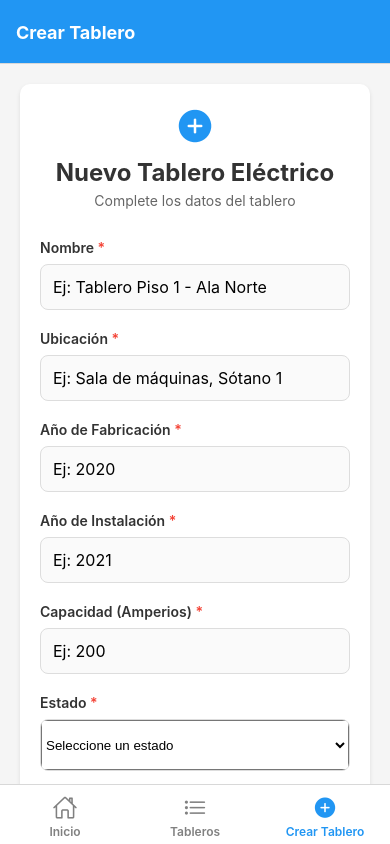
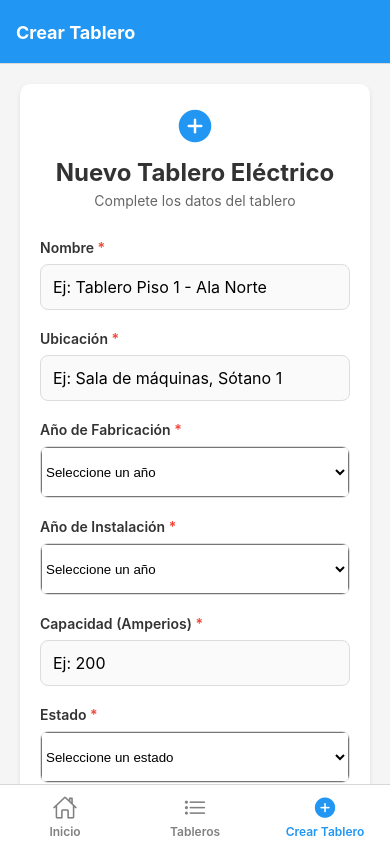
Before and after one commit to danieln3m0/RemsPrueApp, a React Native app: screen /Crear in a window 390 px wide. Built offline with nearby package versions, Linux system fonts and the light colour scheme.

Commit message:
Enhance Tablero management: add numeric field conversion, improve error handling, and update UI for year selection

```diff
--- a/src/controllers/TableroController.js
+++ b/src/controllers/TableroController.js
@@ -29,7 +29,14 @@ class TableroController {
   // POST /tableros/ - Crear un nuevo tablero
   async createTablero(tableroData) {
     try {
-      const tablero = new TableroElectrico(tableroData);
+      // Forzar conversión de campos numéricos
+      const data = {
+        ...tableroData,
+        ano_fabricacion: Number(tableroData.ano_fabricacion),
+        ano_instalacion: Number(tableroData.ano_instalacion),
+        capacidad_amperios: Number(tableroData.capacidad_amperios),
+      };
+      const tablero = new TableroElectrico(data);
       if (!tablero.isValid()) {
         throw new Error('Datos del tablero inválidos. Verifica los campos obligatorios.');
       }
@@ -59,10 +66,13 @@ class TableroController {
   // DELETE /tableros/{tablero_id} - Eliminar un tablero
   async deleteTablero(id) {
     try {
+      console.log(`Llamando DELETE /tableros/${id}`);
       const response = await api.delete(`/tableros/${id}`);
+      console.log('Respuesta DELETE:', response.status, response.data);
       return response.data;
     } catch (error) {
       console.error(`Error al eliminar tablero ${id}:`, error);
+      console.error('Error completo:', error.response?.data);
       throw this.handleError(error);
     }
   }
@@ -71,9 +81,22 @@ class TableroController {
   handleError(error) {
     if (error.response) {
       // Error de respuesta del servidor
-      const message = error.response.data?.detail ||
-                     error.response.data?.message ||
-                     `Error del servidor: ${error.response.status}`;
+      let message = '';
+      if (typeof error.response.data === 'string') {
+        message = error.response.data;
+      } else if (error.response.data?.detail) {
+        message = error.response.data.detail;
+      } else if (error.response.data?.message) {
+        message = error.response.data.message;
+      } else if (Array.isArray(error.response.data)) {
+        // Errores de validación tipo lista
+        message = error.response.data.map(e => e.msg || e.message || JSON.stringify(e)).join('\n');
+      } else if (typeof error.response.data === 'object') {
+        // Mostrar todos los errores de validación
+        message = Object.values(error.response.data).flat().join('\n');
+      } else {
+        message = `Error del servidor: ${error.response.status}`;
+      }
       return new Error(message);
     } else if (error.request) {
       // No se recibió respuesta
--- a/src/models/TableroElectrico.js
+++ b/src/models/TableroElectrico.js
@@ -1,7 +1,8 @@
 // Modelo para Tablero Eléctrico
 export class TableroElectrico {
   constructor(data = {}) {
-    this.id = data.id || data._id || null;
+    // Normaliza el id para que siempre esté disponible como this.id
+    this.id = data.id || data._id || data.uuid || null;
     this.nombre = data.nombre || '';
     this.ubicacion = data.ubicacion || '';
     this.ano_fabricacion = data.ano_fabricacion || '';
--- a/src/views/CreateTableroScreen.js
+++ b/src/views/CreateTableroScreen.js
@@ -163,13 +163,19 @@ export default function CreateTableroScreen({ navigation }) {
             <Text style={styles.label}>
               Año de Fabricación <Text style={styles.required}>*</Text>
             </Text>
-            <TextInput
-              style={styles.input}
-              placeholder="Ej: 2020"
-              keyboardType="numeric"
-              value={formData.ano_fabricacion}
-              onChangeText={(value) => handleInputChange('ano_fabricacion', value)}
-            />
+            <View style={styles.pickerContainer}>
+              <Picker
+                selectedValue={formData.ano_fabricacion}
+                onValueChange={(value) => handleInputChange('ano_fabricacion', value)}
+                style={styles.picker}
+              >
+                <Picker.Item label="Seleccione un año" value="" />
+                {Array.from({ length: 50 }, (_, i) => {
+                  const year = new Date().getFullYear() - i;
+                  return <Picker.Item key={year} label={year.toString()} value={year.toString()} />;
+                })}
+              </Picker>
+            </View>
           </View>
 
           {/* Año de Instalación */}
@@ -177,13 +183,19 @@ export default function CreateTableroScreen({ navigation }) {
             <Text style={styles.label}>
               Año de Instalación <Text style={styles.required}>*</Text>
             </Text>
-            <TextInput
-              style={styles.input}
-              placeholder="Ej: 2021"
-              keyboardType="numeric"
-              value={formData.ano_instalacion}
-              onChangeText={(value) => handleInputChange('ano_instalacion', value)}
-            />
+            <View style={styles.pickerContainer}>
+              <Picker
+                selectedValue={formData.ano_instalacion}
+                onValueChange={(value) => handleInputChange('ano_instalacion', value)}
+                style={styles.picker}
+              >
+                <Picker.Item label="Seleccione un año" value="" />
+                {Array.from({ length: 50 }, (_, i) => {
+                  const year = new Date().getFullYear() - i;
+                  return <Picker.Item key={year} label={year.toString()} value={year.toString()} />;
+                })}
+              </Picker>
+            </View>
           </View>
 
           {/* Capacidad en Amperios */}
--- a/src/views/TablerosListScreen.js
+++ b/src/views/TablerosListScreen.js
@@ -8,6 +8,7 @@ import {
   Alert,
   ActivityIndicator,
   RefreshControl,
+  Platform,
 } from 'react-native';
 import { Ionicons } from '@expo/vector-icons';
 import { useFocusEffect } from '@react-navigation/native';
@@ -51,31 +52,54 @@ export default function TablerosListScreen({ navigation }) {
   };
 
   // Función para eliminar un tablero
-  const handleDelete = (tablero) => {
+  const handleDelete = async (tablero) => {
+    console.log('Intentando eliminar tablero:', tablero.id, tablero.nombre);
+
+    if (!tablero.id) {
+      Alert.alert('Error', 'El tablero no tiene un ID válido');
+      return;
+    }
+
+    // Usar confirm() para web, que funciona en todos los navegadores
+    const confirmDelete = Platform.OS === 'web'
+      ? window.confirm(`¿Estás seguro de eliminar el tablero "${tablero.nombre}"?\nID: ${tablero.id}`)
+      : await new Promise((resolve) => {
           Alert.alert(
             'Confirmar Eliminación',
-      `¿Estás seguro de eliminar el tablero "${tablero.nombre}"?`,
+            `¿Estás seguro de eliminar el tablero "${tablero.nombre}"?\nID: ${tablero.id}`,
             [
-        {
-          text: 'Cancelar',
-          style: 'cancel',
-        },
-        {
-          text: 'Eliminar',
-          style: 'destructive',
-          onPress: async () => {
+              { text: 'Cancelar', style: 'cancel', onPress: () => resolve(false) },
+              { text: 'Eliminar', style: 'destructive', onPress: () => resolve(true) },
+            ]
+          );
+        });
+
+    if (!confirmDelete) {
+      console.log('Eliminación cancelada por el usuario');
+      return;
+    }
+
     try {
+      console.log('Eliminando tablero con ID:', tablero.id);
       await TableroController.deleteTablero(tablero.id);
+
+      if (Platform.OS === 'web') {
+        alert('Tablero eliminado correctamente');
+      } else {
         Alert.alert('Éxito', 'Tablero eliminado correctamente');
+      }
+
       // Recargar la lista
       loadTableros();
     } catch (error) {
-              Alert.alert('Error', error.message || 'No se pudo eliminar el tablero');
+      console.error('Error al eliminar:', error);
+
+      if (Platform.OS === 'web') {
+        alert(`Error al eliminar: ${error.message || 'No se pudo eliminar el tablero'}`);
+      } else {
+        Alert.alert('Error al eliminar', error.message || 'No se pudo eliminar el tablero');
       }
-          },
-        },
-      ]
-    );
+    }
   };
 
   // Función para navegar a la pantalla de edición
@@ -97,10 +121,17 @@ export default function TablerosListScreen({ navigation }) {
           <Text style={styles.infoText}>{item.ubicacion}</Text>
         </View>
 
-        {item.voltaje && (
+        {item.estado && (
+          <View style={styles.infoRow}>
+            <Ionicons name="information-circle" size={16} color="#666" />
+            <Text style={styles.infoText}>Estado: {item.estado}</Text>
+          </View>
+        )}
+
+        {item.capacidad_amperios && (
           <View style={styles.infoRow}>
             <Ionicons name="speedometer" size={16} color="#666" />
-            <Text style={styles.infoText}>{item.voltaje}</Text>
+            <Text style={styles.infoText}>{item.capacidad_amperios} A</Text>
           </View>
         )}
 
@@ -108,6 +139,15 @@ export default function TablerosListScreen({ navigation }) {
           <View style={styles.infoRow}>
             <Ionicons name="pricetag" size={16} color="#666" />
             <Text style={styles.infoText}>{item.marca}</Text>
+          </View>
+        )}
+
+        {(item.ano_fabricacion || item.ano_instalacion) && (
+          <View style={styles.infoRow}>
+            <Ionicons name="calendar" size={16} color="#666" />
+            <Text style={styles.infoText}>
+              Fab: {item.ano_fabricacion || 'N/A'} | Inst: {item.ano_instalacion || 'N/A'}
+            </Text>
           </View>
         )}
       </View>
```
Lines whose indentation alone changed are shown as unchanged.
